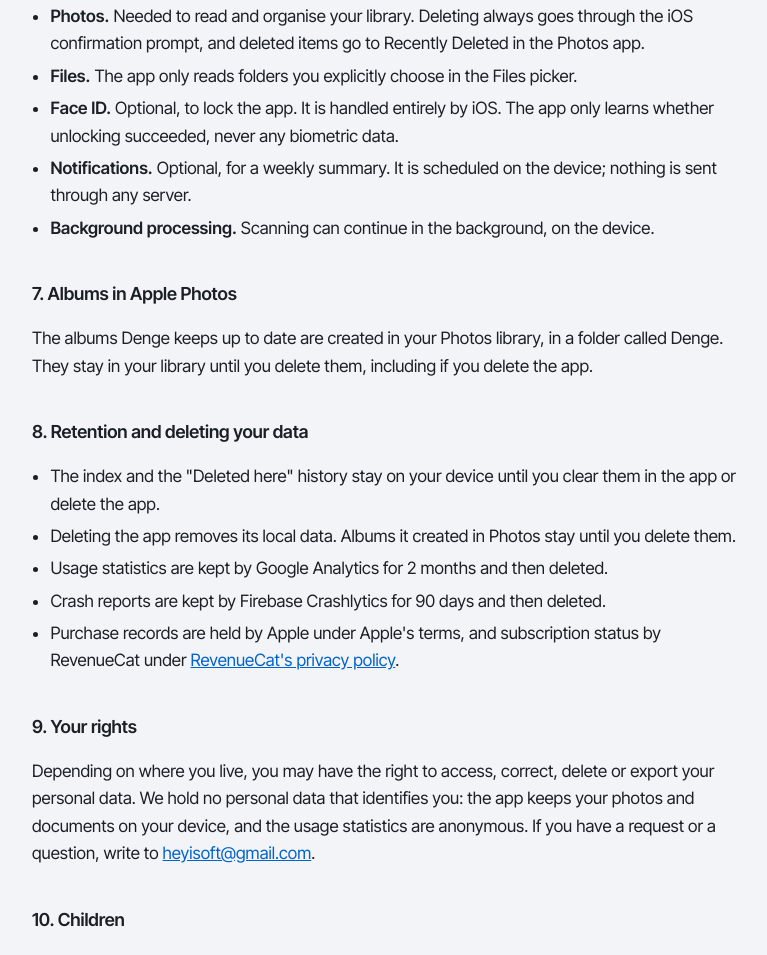
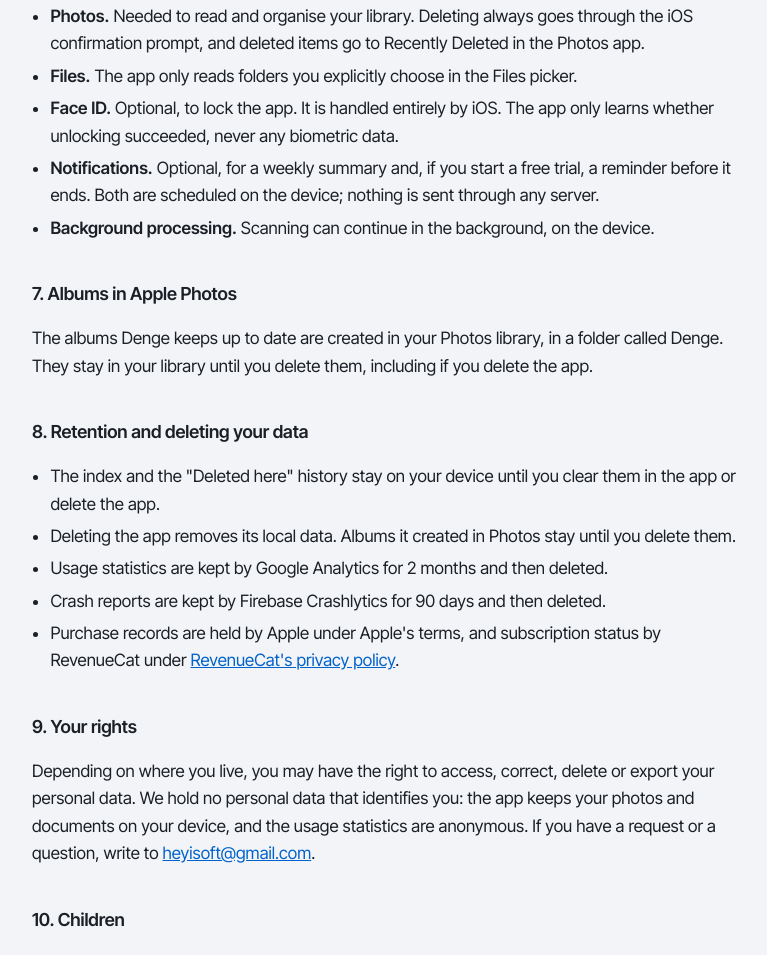
Before and after one commit to heyisoft/heyisoft.github.io, a plain HTML site: page denge/privacy/index.html in a window 1280 px wide. Shown: the part 3582-4537 px from the top of the page, without its empty margins (248-1015 px from the left). Drawn offline with Linux system fonts and the light colour scheme.

Commit message:
Denge gizlilik: bildirimler deneme bitiş hatırlatıcısını da anlatır

```diff
--- a/denge/privacy/index.html
+++ b/denge/privacy/index.html
@@ -178,7 +178,7 @@
         <li><strong>Photos.</strong> Needed to read and organise your library. Deleting always goes through the iOS confirmation prompt, and deleted items go to Recently Deleted in the Photos app.</li>
         <li><strong>Files.</strong> The app only reads folders you explicitly choose in the Files picker.</li>
         <li><strong>Face ID.</strong> Optional, to lock the app. It is handled entirely by iOS. The app only learns whether unlocking succeeded, never any biometric data.</li>
-        <li><strong>Notifications.</strong> Optional, for a weekly summary. It is scheduled on the device; nothing is sent through any server.</li>
+        <li><strong>Notifications.</strong> Optional, for a weekly summary and, if you start a free trial, a reminder before it ends. Both are scheduled on the device; nothing is sent through any server.</li>
         <li><strong>Background processing.</strong> Scanning can continue in the background, on the device.</li>
       </ul>
 
```
